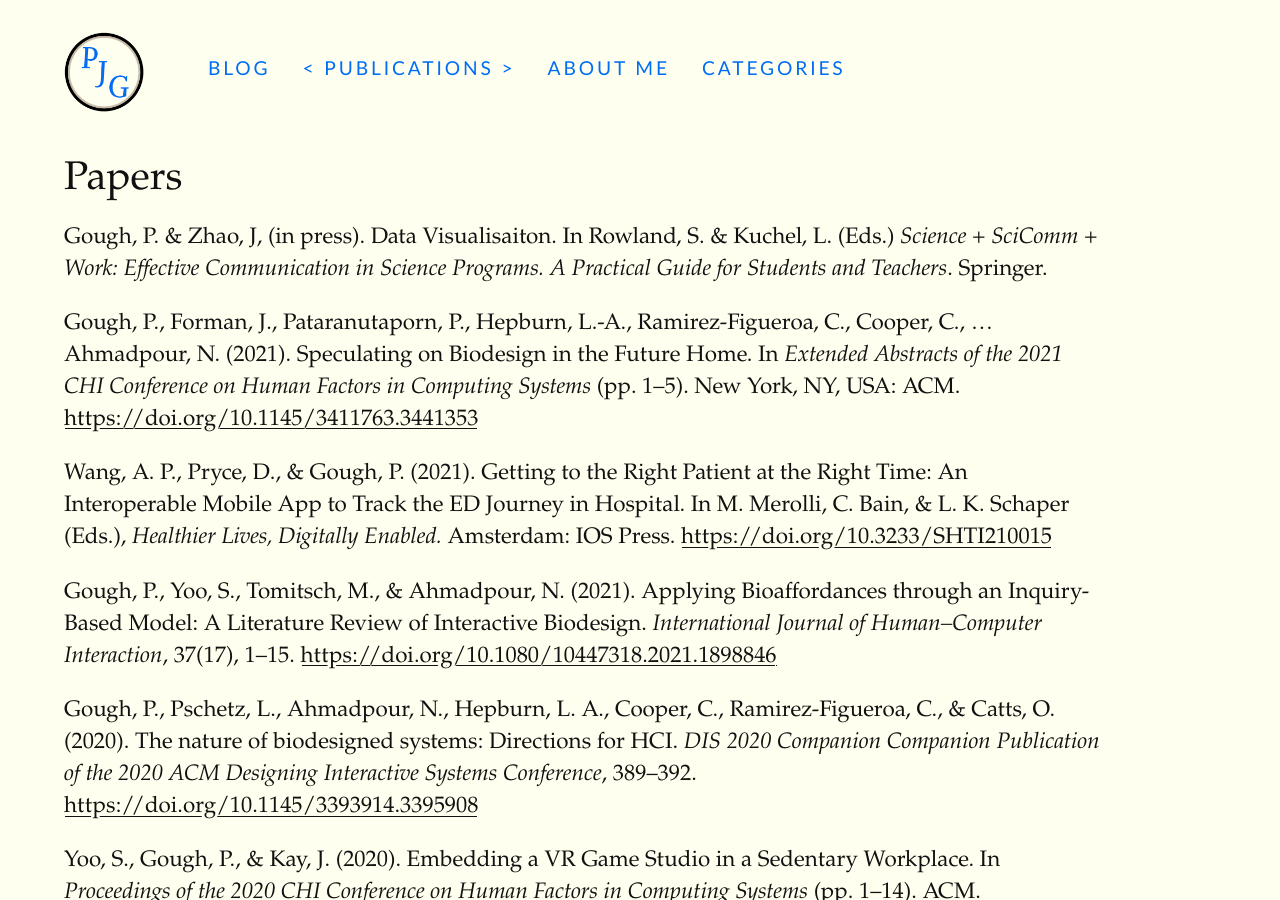
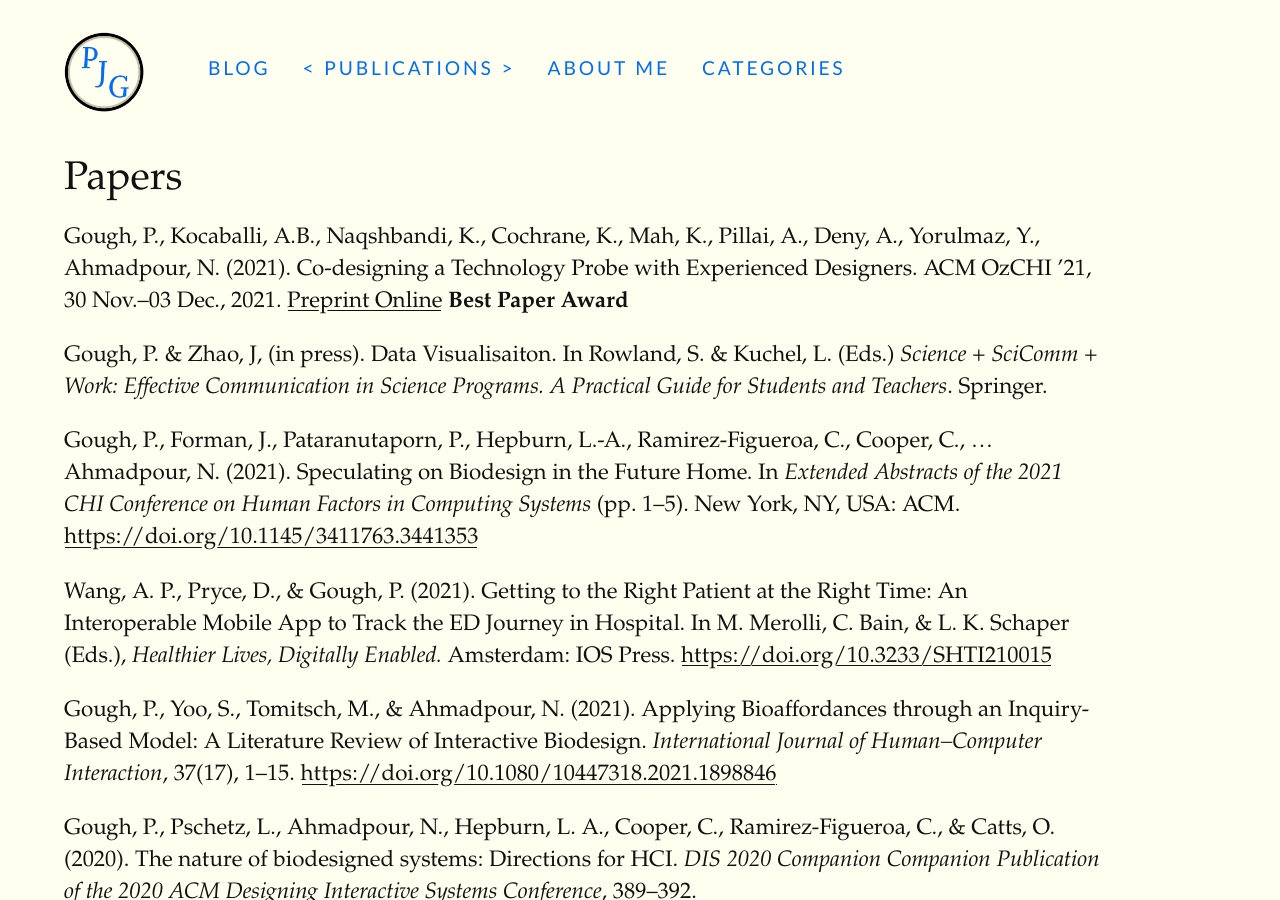
Before and after one commit to philgough/philgough.github.io, a Jekyll site: the page built from docs/Publications/index.md, in a window 1280 px wide and 900 px high. Built offline with Jekyll 4.4.1, drawn with Linux system fonts in a browser that asks for light colours; some web fonts are replaced.

Commit message:
update publications list with OzCHI entry

```diff
--- a/docs/Publications/index.md
+++ b/docs/Publications/index.md
@@ -5,6 +5,8 @@ permalink: /publications/
 ---
 
 # Papers
+
+Gough, P., Kocaballi, A.B., Naqshbandi, K., Cochrane, K., Mah, K., Pillai, A.,  Deny, A., Yorulmaz, Y., Ahmadpour, N. (2021). Co-designing a Technology Probe with Experienced Designers. ACM OzCHI ’21, 30 Nov.–03 Dec., 2021. [Preprint Online](https://www.researchgate.net/publication/356194790_Co-designing_a_Technology_Probe_with_Experienced_Designers){:target="_blank"} **Best Paper Award**
 
 Gough, P. & Zhao, J, (in press). Data Visualisaiton. In Rowland, S. & Kuchel, L. (Eds.) _Science + SciComm + Work: Effective Communication in Science Programs. A Practical Guide for Students and Teachers_. Springer.
 
```
